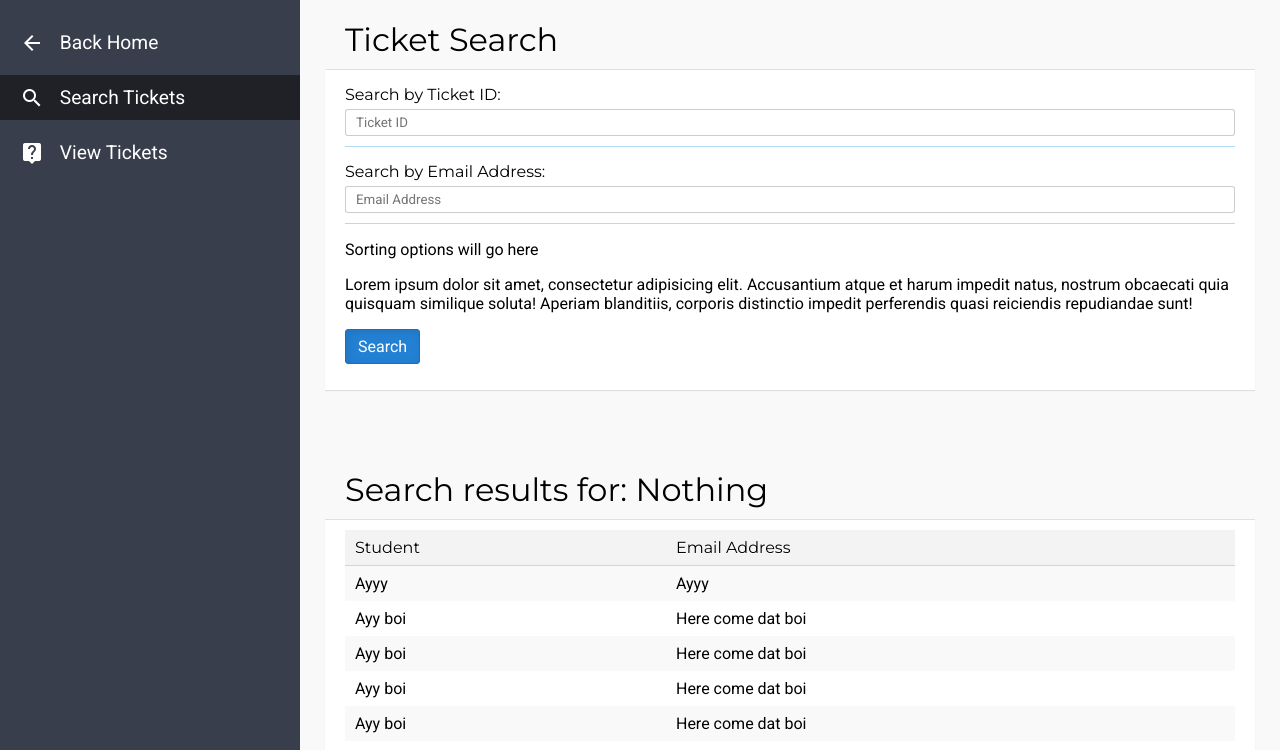
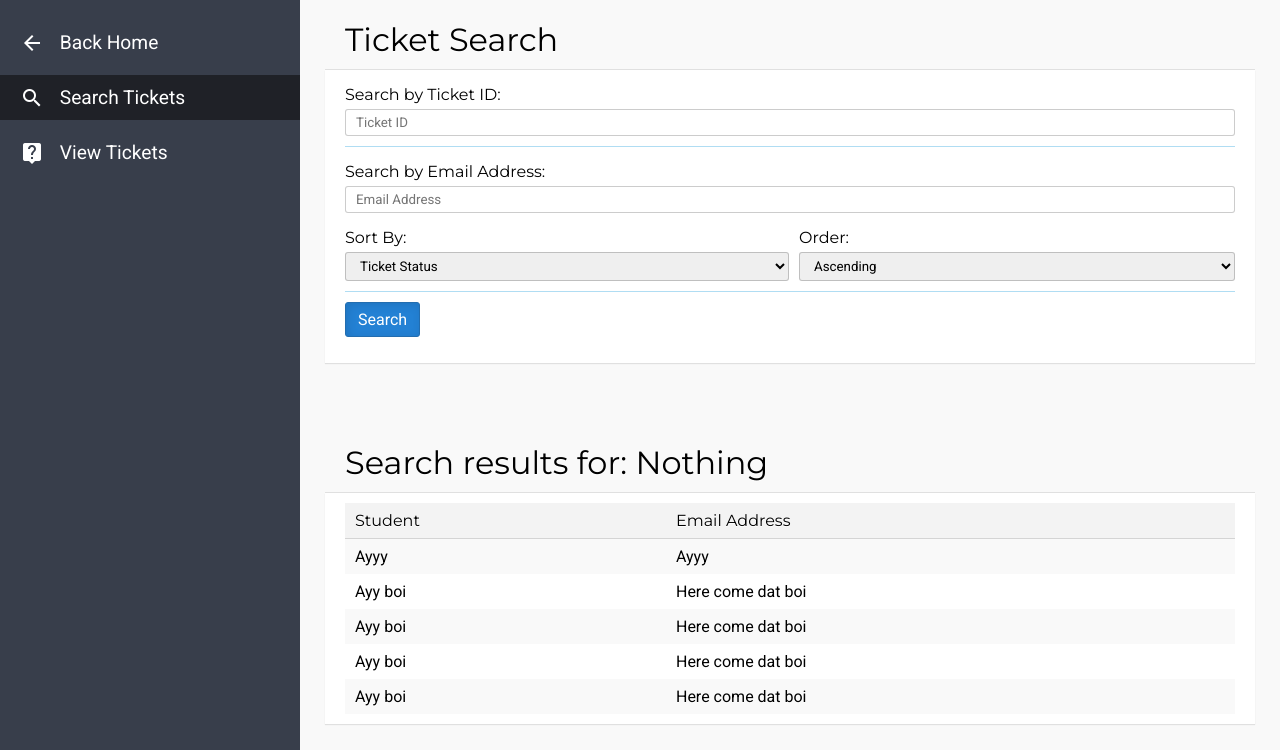
Before and after one commit to Dolaned/ITSTickets, a PHP site: page /admin/?page=search in a window 1280 px wide. Shown: the part 50-800 px from the top of the page. Run offline with PHP 8.4, Linux system fonts and the light colour scheme; some libraries are stand-ins or nearby versions.

Commit message:
pushed some bug fixes

```diff
--- a/admin.css
+++ b/admin.css
@@ -177,7 +177,7 @@ main {
 
 
 
-input, textarea {
+input, textarea, select {
     padding:5px 10px;
     border-radius:3px;
     border:1px solid rgba(0,0,0,0.2);
@@ -185,9 +185,10 @@ input, textarea {
     transition:box-shadow 0.5s ease;
     width:100%;
     font-family:'Roboto';
+    display:block;
 }
 
-input:focus, textarea:focus {
+input:focus, textarea:focus, select:focus {
     box-shadow:0px 0px 5px #3aaae1;
     border:1px solid transparent;
 }
@@ -382,3 +383,19 @@ label {
     opacity:1;
     transform:scale(1);
 }
+
+
+.split {
+    display:flex;
+    flex-direction: row;
+    margin-top:10px;
+}
+
+.split > div {
+    flex-grow:1;
+    flex-shrink:1;
+    flex-wrap:wrap;}
+
+.split > div +  div {
+    padding-left:10px;
+}
--- a/ajax/admin_ticket_search.php
+++ b/ajax/admin_ticket_search.php
@@ -20,7 +20,7 @@ if($_POST)
         echo json_encode($data);
         exit;
     }
-    elseif (strlen($id) >= 1)
+    elseif (strlen($email) >= 1)
     {
         $data2 = TicketPDO::getDataEmail($email, $orderby, $ascdesc);
         echo json_encode($data2);
--- a/tpl/header.php
+++ b/tpl/header.php
@@ -18,7 +18,6 @@ if(isset($_GET['page'])) {
     <link href='https://fonts.googleapis.com/css?family=Roboto:400,400italic,500,500italic,700,700italic' rel='stylesheet' type='text/css'>
     <link href='https://fonts.googleapis.com/css?family=Montserrat:400,700' rel='stylesheet' type='text/css'>
     <link rel="stylesheet" href="animate.css">
-
     <link href="style.css" rel="stylesheet">
 </head>
 
--- a/tpl/staff_search.php
+++ b/tpl/staff_search.php
@@ -1,20 +1,31 @@
 <main>
     <h1 class="page-title">Ticket Search</h1>
     <div class="content">
-        <form>
+        <form id="search">
             <label for="ticket">Search by Ticket ID:</label>
-            <input id="ticket" name="ticket" type="text" placeholder="Ticket ID" />
+            <input id="ticket" name="id" type="text" placeholder="Ticket ID" />
+            <hr />
+            <label for="email">Search by Email Address:</label>
+            <input id="email" name="email" type="email" placeholder="Email Address" />
+
+            <div class="split">
+                <div>
+                    <label for="sortBy">Sort By:</label>
+                    <select id="sortBy" name="orderBy">
+                        <option value="9" selected>Ticket Status</option>
+                        <option value="10">Date</option>
+                    </select>
+                </div>
+                <div>
+                    <label for="ascDesc">Order:</label>
+                    <select id="ascDesc" name="ascdesc">
+                        <option value="1" selected>Ascending</option>
+                        <option value="0">Descending</option>
+                    </select>
+                </div>
+            </div>
             <hr />
 
-            <label for="email">Search by Email Address:</label>
-            <input id="email" name="email" type="email" placeholder="Email Address" />
-            <hr />
-            <p>
-                Sorting options will go here
-            </p>
-            <p>
-                Lorem ipsum dolor sit amet, consectetur adipisicing elit. Accusantium atque et harum impedit natus, nostrum obcaecati quia quisquam similique soluta! Aperiam blanditiis, corporis distinctio impedit perferendis quasi reiciendis repudiandae sunt!
-            </p>
             <input type="submit" value="Search" class="btn" />
         </form>
     </div>
@@ -53,3 +64,23 @@
 </main>
 
 <?php require_once('../tpl/staff_footer.php'); ?>
+<script>
+    $(document).ready(function() {
+        $(document).on('submit', '#search', function(e)
+        {
+            e.preventDefault();
+
+            $.ajax({
+                type : 'POST',
+                dataType : 'JSON',
+                url : '../ajax/admin_ticket_search.php',
+                data : $("#search").serialize(),
+                success : function(data) {
+                    console.log(data);
+                }
+            });
+
+            return false;
+        });
+    });
+</script>
--- a/tpl/view_ticket.php
+++ b/tpl/view_ticket.php
@@ -9,7 +9,7 @@
 </div>
 
 <div class="container tickets">
-    <div class="row error" style="display:none;"><div class="alert alert-danger">An error occurred. Please try again!</div></div>
+    <div class="row error" style="display:none;"><div class="alert alert-danger">An error occurred. Please try again!<p>The ticket ID you entered may not exist.</p></div></div>
     <div class="row discussion">
         <div class="col-md-8">
             <div class="row">
@@ -57,6 +57,7 @@
                     Ticket Details
                 </div>
                 <div class="panel-body">
+                    <p><b>Ticket ID:</b> <span id="ticketID"></span></p>
                     <p><b>Name:</b> <span id="ticketUsername"></span></p>
                     <p><b>Email:</b> <span id="ticketEmail"></span></p>
                     <p><b>Ticket Date:</b> <span id="ticketTime"></span></p>
@@ -110,6 +111,7 @@
                             $("#ticketEmail").text(data['email']);
                             $("#ticketTime").text(formatTimestamp(data['date'] * 1000));
                             $("#ticketOS").text(data['operatingSystem']);
+                            $("#ticketID").text(data['ticketid']);
 
                             if(data['status'] == "pending") {
                                 $("#ticketStatus").html('<div class="alert alert-warning">This issue has not yet been resolved.</div>');
```
